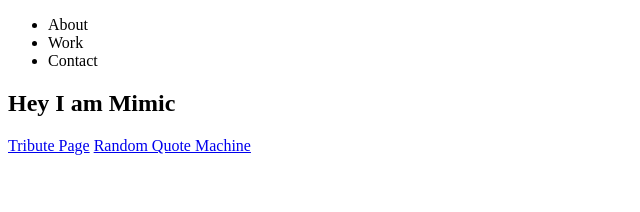
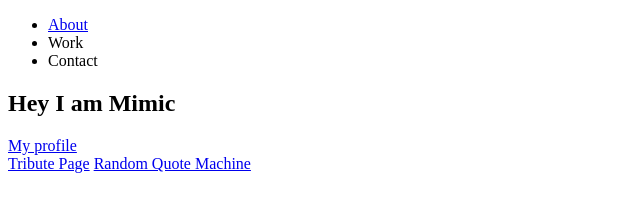
Before and after one commit to CalyCherkaoui/MicroverseTrials_DjimmyHouda, a plain HTML site: page index.html in a window 1280 px wide. Shown: the whole page, without its empty margins (0-640 px from the left). Drawn offline with Linux system fonts and the light colour scheme.

Commit message:
Added #7 and #8

```diff
--- a/index.html
+++ b/index.html
@@ -9,13 +9,14 @@
   <body>
     <nav id="navbar">
       <ul>
-        <li>About</li>
+        <li><a href="#welcome-section">About</a></li>
         <li>Work</li>
         <li>Contact</li>
       </ul>
     </nav>
     <section id="welcome-section">
       <h1>Hey I am Mimic</h1>
+      <a id="profile-lin" href="https://github.com/CalyCherkaoui/MicroverseTrials_DjimmyHouda" target="_blank" > My profile</a>
     </section>
     <section id="projects">
       <div class="project-tile">
```
